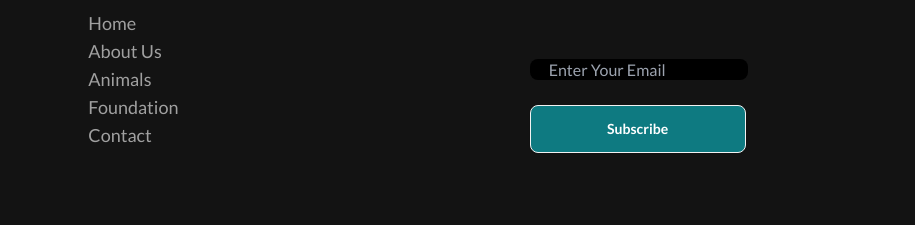
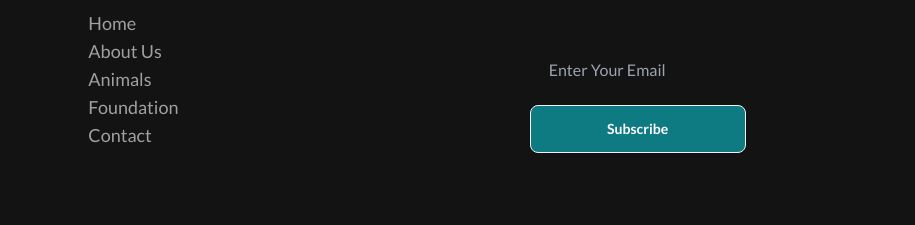
Before and after one commit to rejaul48/cuties-adopt, a plain HTML site: page index.html in a window 1280 px wide. Shown: the part 1737-1962 px from the top of the page, 365-1280 px from the left. Drawn offline with nearby package versions, Linux system fonts and the light colour scheme; no server answers.

Commit message:
footer input bg issue

```diff
--- a/index.html
+++ b/index.html
@@ -308,7 +308,7 @@
             <div class="right pl-8 md:pl-5">
                 <h2 class="text-2xl font-bold pb-2">Drop a Message</h2>
                 <div class="subscribe mt-12">
-                    <label class="input items-center p-0  bg-black">
+                    <label class="input items-center p-0 bg-[#131313]">
 
                         <input type="email" placeholder="Enter Your Email "
                             class="input  w-full border-2 focus:border-white" />
```
